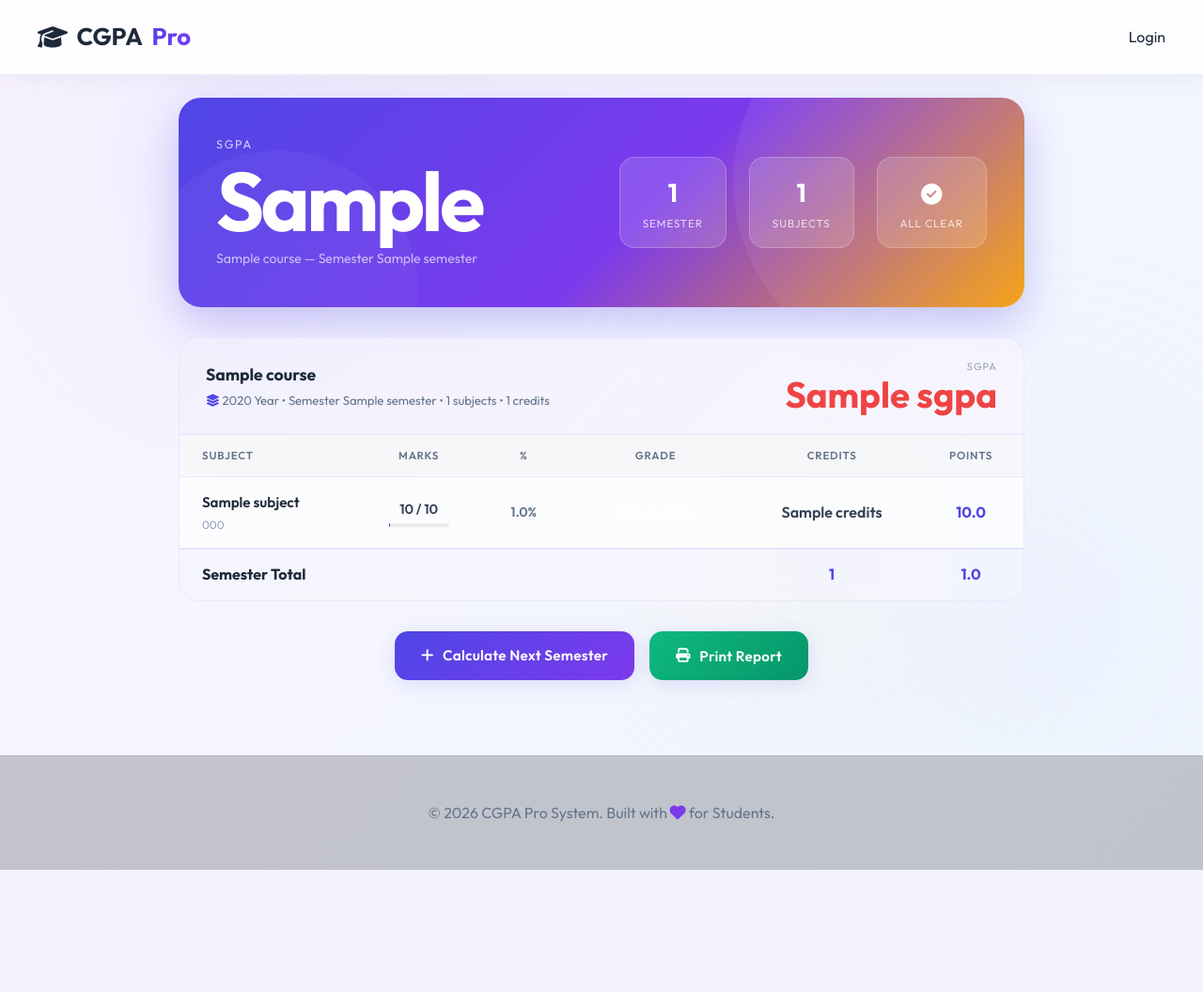
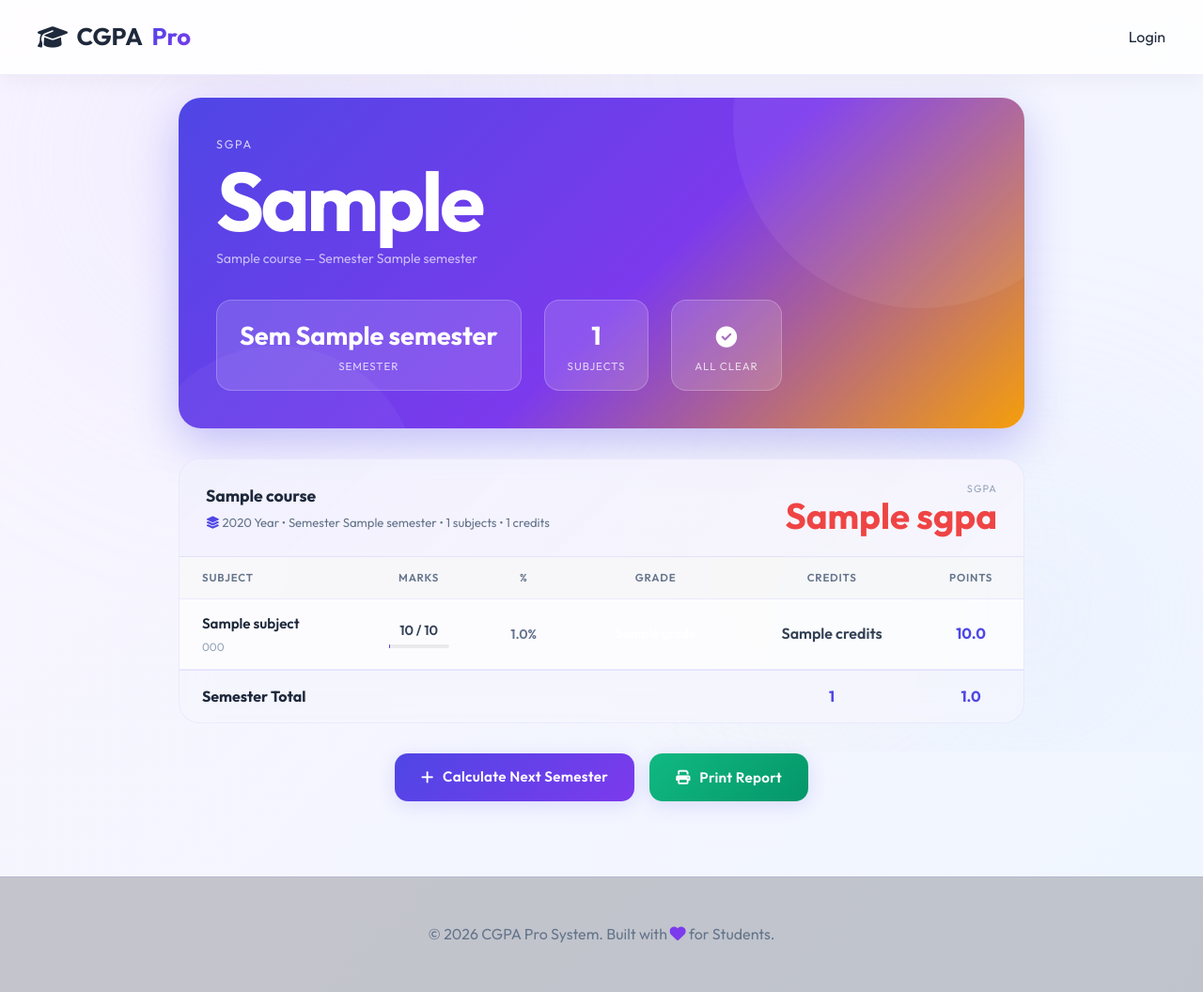
Before and after one commit to Rush1618/cgpa-calculator, a Flask app: template templates/result.html in a window 1280 px wide. Shown: the whole page at 94% size. Before the commit the page ends 926 px from the top, so only its background shows below. Run offline with Flask 3, Linux system fonts and the light colour scheme; the template is opened without the code that fills it: most values are stand-ins (such as "Sample title", 1, 10 or a date in 2020).

Commit message:
feat: implement data fetching for student marks and results and add detailed academic results dashboard template

```diff
--- a/app.py
+++ b/app.py
@@ -1410,7 +1410,30 @@ def download_student_csv(user_id):
     student_name = student[0]
 
     # Get Marks Data
-    # ... (skipping context)
+    cursor.execute("""
+        SELECT s.name, s.code, c.name, sm.marks_obtained, c.max_marks
+        FROM student_marks sm
+        JOIN components c ON sm.component_id = c.id
+        JOIN subjects s ON c.subject_id = s.id
+        WHERE sm.user_id = ?
+        ORDER BY s.name, c.name
+    """, (user_id,))
+    marks_data = cursor.fetchall()
+
+    # Get Result Data
+    cursor.execute("""
+        SELECT s.name, sr.percentage, sr.grade, sr.grade_point
+        FROM subject_results sr
+        JOIN subjects s ON sr.subject_id = s.id
+        WHERE sr.user_id = ?
+    """, (user_id,))
+    results_data = cursor.fetchall()
+
+    cursor.execute("SELECT cgpa FROM cgpa WHERE user_id=?", (user_id,))
+    cgpa_row = cursor.fetchone()
+    cgpa = cgpa_row[0] if cgpa_row else "N/A"
+
+    conn.close()
 
     # Generate CSV
     output = io.StringIO()
--- a/templates/result.html
+++ b/templates/result.html
@@ -281,8 +281,20 @@
         </div>
         <div class="cgpa-stats">
             <div class="cgpa-stat-pill">
-                <span class="v">{{ sem_count }}</span>
-                <span class="l">Semester{{ 's' if sem_count != 1 else '' }}</span>
+                <span class="v">
+                    {% if sem_count > 1 %}
+                        {% set sems = [] %}
+                        {% for pid, d in grouped_results.items() %}
+                            {% if d.semester not in sems %}
+                                {% set _ = sems.append(d.semester | string) %}
+                            {% endif %}
+                        {% endfor %}
+                        Sem {{ sems | join(', ') }}
+                    {% else %}
+                        {% for pid, d in grouped_results.items() %}Sem {{ d.semester }}{% endfor %}
+                    {% endif %}
+                </span>
+                <span class="l">{% if sem_count > 1 %}Active Semesters{% else %}Semester{% endif %}</span>
             </div>
             <div class="cgpa-stat-pill">
                 <span class="v">{{ total_subjects.v }}</span>
```
